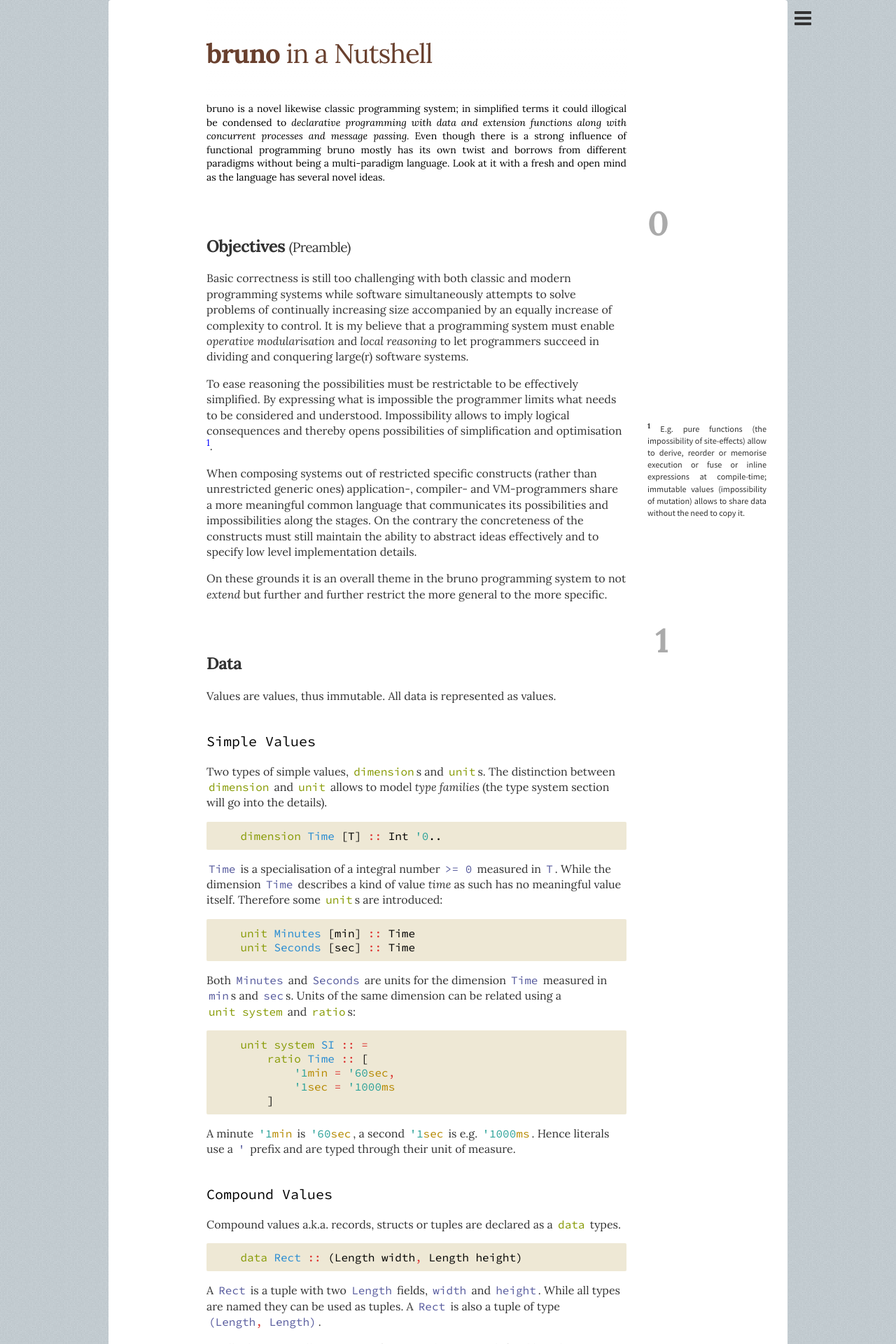
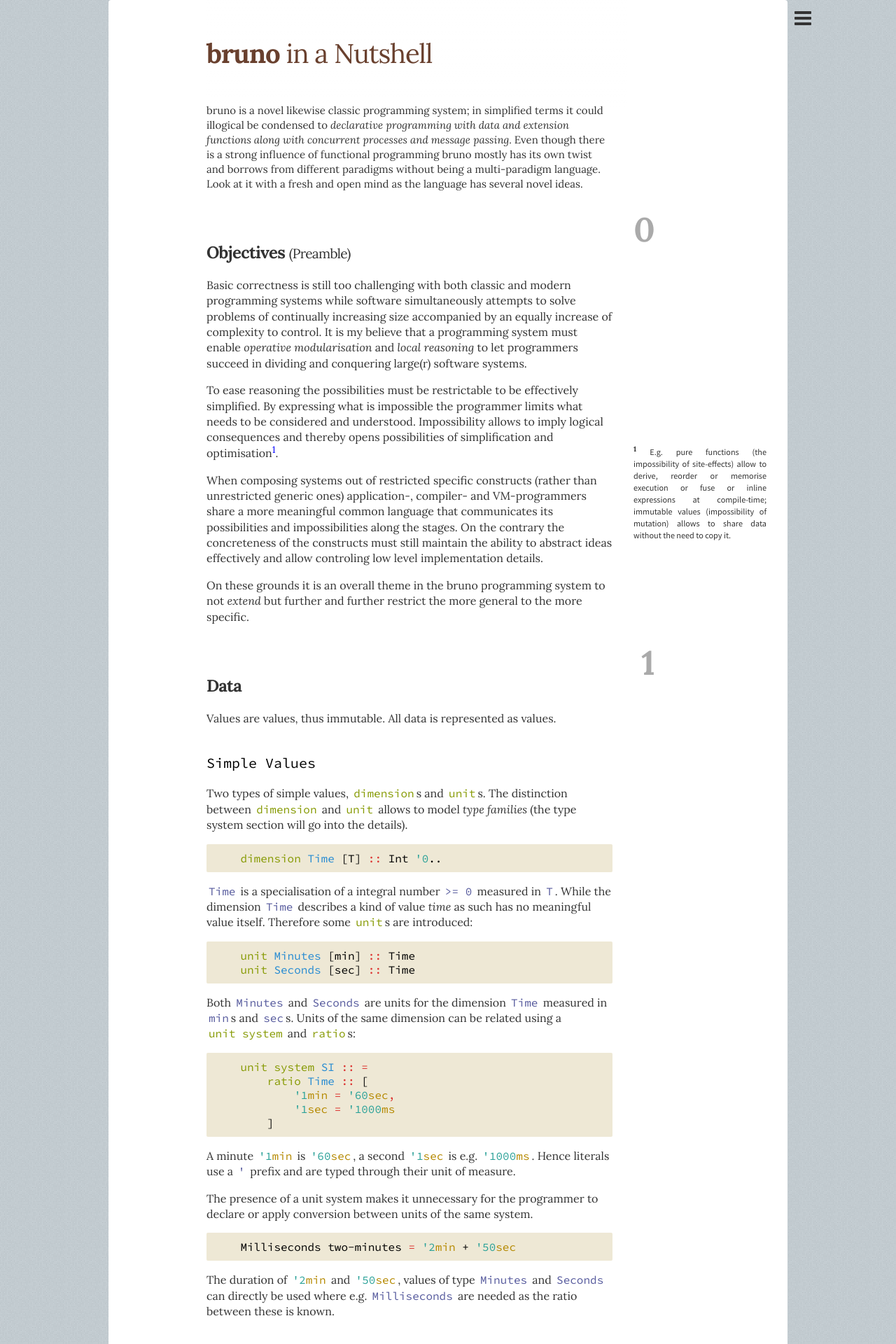
Before and after one commit to bruno-lang/bruno-lang.github.io, a Jekyll site: the page built from learn/index.md, in a window 1280 px wide. Shown: the top 1920 px of the page at 70% size. Built offline with Jekyll 4.4.1, drawn with Linux system fonts in a browser that asks for light colours; nearby versions of some CDN libraries; some of the changed text lies outside the part shown.

Commit message:
learn: narrower main text body, text improvments

```diff
--- a/_layouts/default.html
+++ b/_layouts/default.html
@@ -51,7 +51,7 @@ $("toc a.toc-toggle").click(function() {
 	$("toc").toggleClass("toc-down");
 });
 
-if ($(window).width() > $("page content").get(0).offsetWidth + 210 + 140) {
+if ($(window).width() > $("page content").get(0).offsetWidth + 230 + 140) {
 	$(".footnotes li").each(function(n, e) { $("#"+e.id.replace("fn", "fnref\\")).before($("<ol class='sidenote'></ol>").html(e)); });
 	$(".sidenote li p").each(function(n, e) {
 		var text = $("a[href='#"+$(this).parent().attr("id")+"']").first().text();
--- a/assets/css/docs.css
+++ b/assets/css/docs.css
@@ -21,8 +21,8 @@ page {
 	border-radius: 4px;
 	display: block;
 	margin: 0 auto;
-	width: 600px;
-	padding-right: 230px;
+	width: 580px;
+	padding-right: 250px;
 	padding-left: 140px;
 	padding-top: 2em;
 	background-color: white;
@@ -84,9 +84,6 @@ content blockquote em {
 
 /* abstract */
 content h1 + blockquote, content h1 + blockquote + blockquote {
-	text-align: justify;
-	color: black;
-	font-size: 14px;
 	font-style: normal;
 	margin: 0;
 }
@@ -138,12 +135,12 @@ code key { color: #d33682; }
 toc {
 	position: fixed;
 	top: 0;
-	margin-left: 630px;
+	margin-left: 610px;
 	z-index: 1;
 	font-size: 11px;
 	counter-reset: tocH2 -1;
 }
-toc a.toc-toggle { width: 32px; line-height: 32px; border: 0; cursor: pointer; font-family: Lora; display: inline-block; font-size: 28px; font-weight: normal; position: absolute; margin-left: 210px; margin-top: 10px; }
+toc a.toc-toggle { width: 32px; line-height: 32px; border: 0; cursor: pointer; font-family: Lora; display: inline-block; font-size: 28px; font-weight: normal; position: absolute; margin-left: 230px; margin-top: 10px; }
 toc.toc-down .toc-toggle i.fa-bars:before {
 	color: white;
 }
@@ -180,8 +177,8 @@ toc li.toc-H2:before {
 
 .sidenote {
 	position: absolute;
-	right: -220px;
-	width: 210px;
+	right: -240px;
+	width: 230px;
 	margin: 0;
 	font-family: "Source Sans Pro";
 	font-size: 0.76em;
--- a/learn/index.md
+++ b/learn/index.md
@@ -36,8 +36,8 @@ When composing systems out of restricted specific constructs (rather than
 unrestricted generic ones) application-, compiler- and VM-programmers share a
 more meaningful common language that communicates its possibilities and impossibilities
 along the stages. On the contrary the concreteness of the constructs must still
-maintain the ability to abstract ideas effectively and to specify low level
-implementation details.
+maintain the ability to abstract ideas effectively and allow controling low
+level implementation details.
 
 On these grounds it is an overall theme in the bruno programming system to not
 _extend_ but further and further restrict the more general to the more specific.
@@ -72,26 +72,50 @@ and `sec`s. Units of the same dimension can be related using a `unit system` and
 A minute `'1min` is `'60sec`, a second `'1sec` is e.g. `'1000ms`. Hence literals
 use a `'` prefix and are typed through their unit of measure.
 
+The presence of a unit system makes it unnecessary for the programmer to declare
+or apply conversion between units of the same system.
+
+		Milliseconds two-minutes = '2min + '50sec
+
+The duration of `'2min` and `'50sec`, values of type `Minutes` and `Seconds` can
+directly be used where e.g. `Milliseconds` are needed as the ratio between these
+is known.
+
 ### Compound Values
-Compound values a.k.a. records, structs or tuples are declared as a `data` types.
+Compound values (often loosely equated with records, structs or tuples) are
+declared as a `data` types.
 
 		data Rect :: (Length width, Length height)
 
 A `Rect` is a tuple with two `Length` fields, `width` and `height`. While all
-types are named they can be used as tuples. A `Rect` is also a tuple of type
-`(Length, Length)`.
+types are named they can be used as tuples (structurally typed). A `Rect` is
+also a tuple of type `(Length, Length)`.
 
 Finally there are collection types for arrays/vectors with fixed length:
 
 		data Code :: Char[8]
 		data RGB :: Colour[3]
 
-A `Code` is sequence of `8` `Char`acters. A `RGB` colour one of `3` `Colour`s.
-Whereas:
+A `Code` is sequence of `8` `Char`acters. A `RGB` colour one of `3` `Colour`s,
+where the length is part of the array's type. This length can also be within a
+range.
+
+		data UTF8CodePoint :: Byte[1-4]
+
+A UTF8 code point is `1-4` `Byte`s. Length or range furthermore allow the use of
+a wildcard `*` to indicate _any unknown_ length.
+
+		data Nonempty :: Int[1-*]
+
+An array is `Nonempty` when it has at least `1` up to any `*` number of elements. [^no-dependent-typing]
+In contrast to the fix length of arrays we can declare:
 
 		data Sentence :: [Word]
 
-a `Sentence` is a _list_ of `Word`s of variable length. Furthermore sets are
+[^no-dependent-typing]: Note that the language is not dependently typed. Its
+    concept of (type) shapes is related but less open.
+
+A `Sentence` is a _list_ of `Word`s of variable length. Furthermore sets are
 supported with special syntax.
 
 		data Team :: {Member}
@@ -187,8 +211,8 @@ In accordance with collection types there are three sorts of collection literals
 		{Int} set = { '1, '2, '3, '5 }
 
 Whether a sequence literal `[ ... ]` becomes an `array` or a `list` depends on
-the type is it assigned to. Sets use curly braces `{ ... }`. As the type of
-_map_ literals of a _map_ can be created similarly as sets of pairs:
+the type is it assigned to. Sets use curly braces `{ ... }`. Like the _map_ type
+is a set of pairs the _map_ literals are created as sets of pairs:
 
 		{(Int, Char)} map = { '1 => 'a', '2 => 'b' }
 
@@ -205,15 +229,15 @@ whitespace.
 
 The above is a list of valid atoms. Any two atoms are equal if their sequence
 of characters are. Atoms do not have a value besides being equal to another atom
-or not. They are therefore mostly used as keys. As such they are important for
-the declarations of ASTs.
+or not. They are therefore mostly used as keys or _tags_.
+ As such they are important for the declarations of the language's AST.
 
 
 ### Initial Values _(Default Values)_
-There is no _null_ pointer/reference/value. All values are initialised with zero
-or the lowest possible value should they not be specified otherwise. This is
-somewhat a non-issue as all data starts from literals. One either gets a value
-as an argument or starts from a literal.
+There is no _null_ pointer/reference/value. All simple values are initialised
+with zero or the lowest possible value should they not be specified otherwise.
+This is somewhat a non-issue as all data starts from literals.
+One either gets a value as an argument or starts from a literal.
 
 When a value is _unknown_ depending on runtime conditions this is made
 explicit by using the optional type _variant_ `?` build into the language:
@@ -236,16 +260,16 @@ parameter (here `a`).
 		fn double :: Int a -> Int = a * '2
 
 The `double` of the _instance_ `a` of type `Int` is `'2` times `a`, what is again
-an `Int`. Now when using `double`
+an `Int`. Now when using `double` to compute the `quad`
 
 		fn quad :: Int a -> Int = a double double
 
-it is called as if it _extends_ the type `Int` as a _"member function"_.
+`double` is called as if it _extends_ the type `Int` as a _"member function"_.
 To calculate 4 times of `a` it is `double`d once and that result, again an `Int`,
 is `double`d one more time equal to `(a double) double`.
 
 While `a` is a value, not an object, functions are syntactically invoked _on_ it
-similar to methods on an object in OOP. This notation reads more natural and
+(similar to methods on an object in OOP). This notation reads more natural and
 often can avoid parentheses.
 
 ### Evaluation and Operators
```
Also changed, not shown: other parts of learn/index.md (+3 -3 lines).
